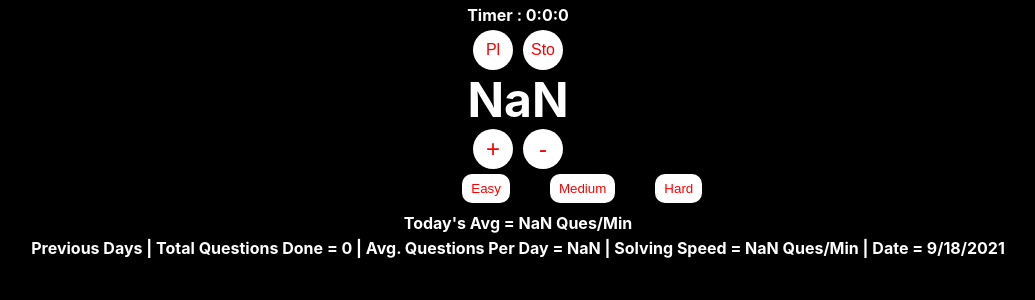
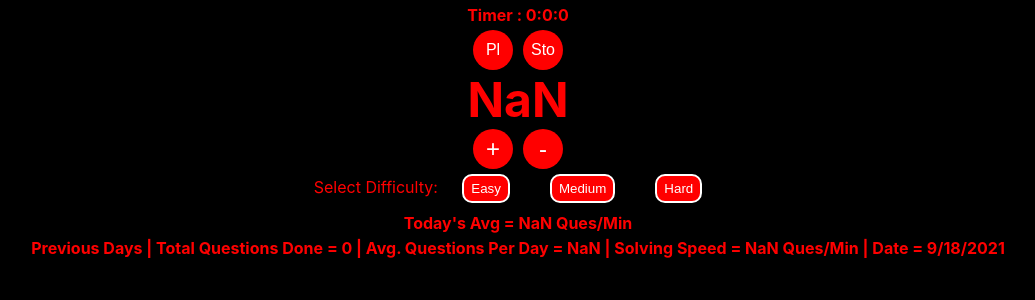
Before and after one commit to pat176/question-counter, a Next.js app in the folder question-counter/: page / in a window 1280 px wide. Shown: the top 300 px of the page, without its empty margins (122-1157 px from the left). Built offline with nearby package versions, Linux system fonts and the light colour scheme.

Commit message:
Update Home.module.css

```diff
--- a/question-counter/styles/Home.module.css
+++ b/question-counter/styles/Home.module.css
@@ -1,18 +1,19 @@
 .container {
   text-align: center;
+  color: red;
 }
 .count {
   text-align: center;
   font-weight: bolder;
   font-size: 3em;
-  color: white;
+  color: red;
 }
 
 .button {
   border-radius: 100%;
   border: 0px;
-  background: #fff;
-  color: #ff0000;
+  background: red;
+  color: white;
   width: 40px;
   height: 40px;
   font-size: 1.5em;
@@ -21,8 +22,8 @@
 .buttonSt {
   border-radius: 100%;
   border: 0px;
-  background: #fff;
-  color: #ff0000;
+  background: red;
+  color: white;
   width: 40px;
   height: 40px;
   font-size: 1em;
@@ -32,15 +33,15 @@
 .prev {
   font-weight: bold;
   font-size: 1em;
-  color: white;
+  color: red;
   margin: 5px auto;
 }
 
 .records {
   border: 2px solid white;
   padding: 5px 7px;
-  color: red;
-  background: white;
+  color: white;
+  background: red;
   margin: 5px 20px;
   border-radius: 10px;
 }
```
